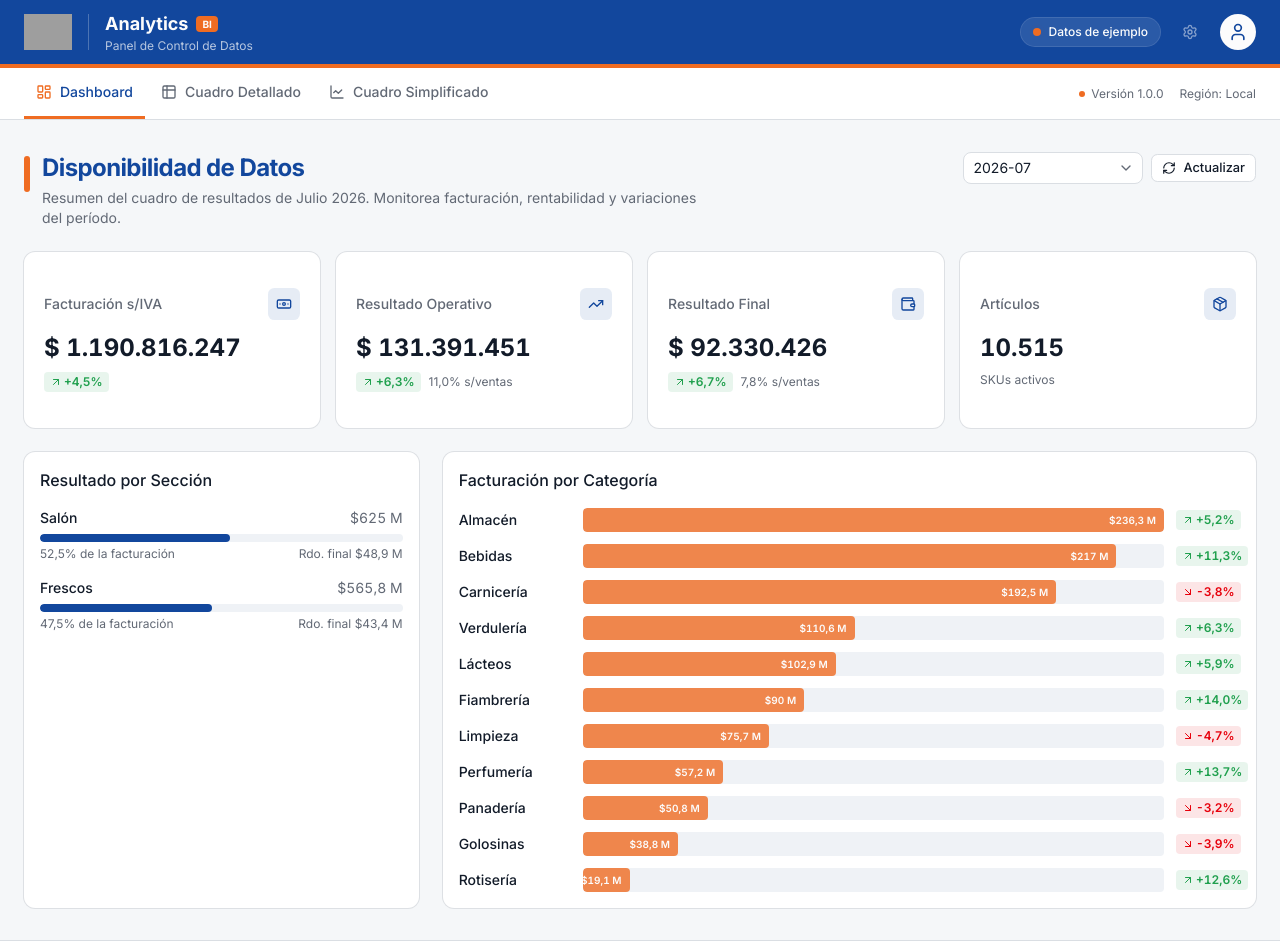
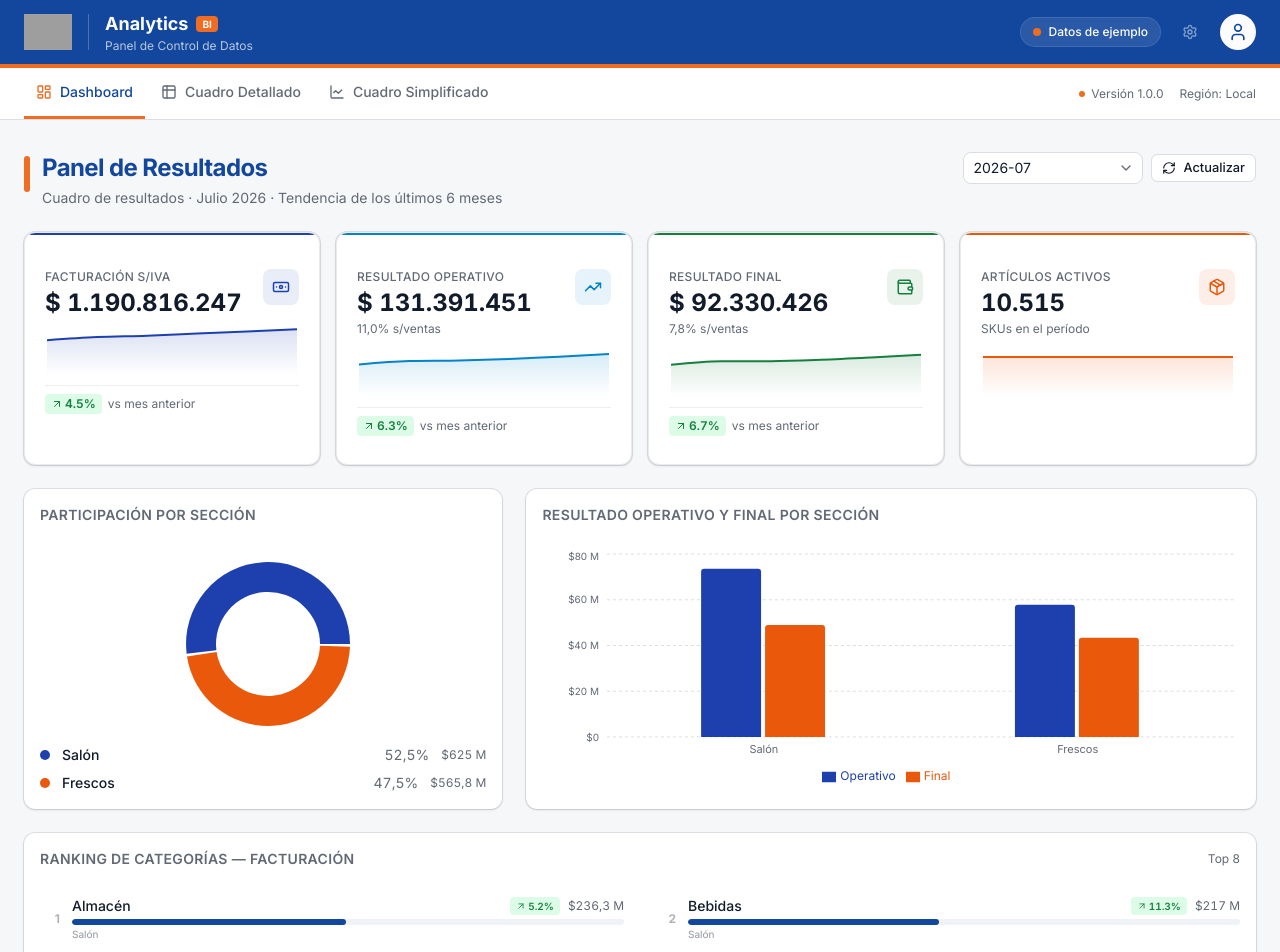
Before and after one commit to Wschanzze/Proyecto-BI, a Next.js app: page / in a window 1280 px wide. Shown: the top 952 px of the page. Built offline with nearby package versions, Linux system fonts and the light colour scheme; grey boxes are pictures that could not be loaded.

Commit message:
feat: enhance top bar logo and add new dashboard charts and KPI cards

```diff
--- a/components/monarca/views/dashboard-view.tsx
+++ b/components/monarca/views/dashboard-view.tsx
@@ -7,11 +7,28 @@ import {
   Wallet,
   Package,
   RefreshCw,
+  ArrowUpRight,
+  ArrowDownRight,
 } from "lucide-react"
+import {
+  ResponsiveContainer,
+  AreaChart,
+  Area,
+  Tooltip,
+  PieChart,
+  Pie,
+  Cell,
+  BarChart,
+  Bar,
+  XAxis,
+  YAxis,
+  CartesianGrid,
+  Legend,
+} from "recharts"
 import { Card, CardContent, CardHeader, CardTitle } from "@/components/ui/card"
 import { Button } from "@/components/ui/button"
-import { PageHeader, PeriodoSelector, VariacionBadge } from "@/components/monarca/shared"
-import { getCuadro, PERIODOS } from "@/lib/data"
+import { PageHeader, PeriodoSelector } from "@/components/monarca/shared"
+import { getCuadro, PERIODOS, tendenciaKPI } from "@/lib/data"
 import {
   formatCurrency,
   formatCurrencyCompact,
@@ -20,10 +37,121 @@ import {
   periodoLabel,
 } from "@/lib/format"
 
-function kpiVariacion(actual: number, anterior: number | undefined | null): number | null {
-  if (anterior === undefined || anterior === null || anterior === 0) return null
+// ── helpers ─────────────────────────────────────────────────────────────────
+
+function kpiVar(actual: number, anterior: number | undefined | null): number | null {
+  if (!anterior) return null
   return ((actual - anterior) / anterior) * 100
 }
+
+const SECTION_COLORS = ["#1e40af", "#ea580c", "#0284c7", "#15803d", "#7c3aed", "#b45309"]
+
+// ── Sparkline micro-chart ────────────────────────────────────────────────────
+
+function Sparkline({ data, color }: { data: { mes: string; value: number }[]; color: string }) {
+  return (
+    <ResponsiveContainer width="100%" height={52}>
+      <AreaChart data={data} margin={{ top: 2, right: 2, left: 2, bottom: 2 }}>
+        <defs>
+          <linearGradient id={`sg-${color.replace("#", "")}`} x1="0" y1="0" x2="0" y2="1">
+            <stop offset="5%" stopColor={color} stopOpacity={0.25} />
+            <stop offset="95%" stopColor={color} stopOpacity={0} />
+          </linearGradient>
+        </defs>
+        <Tooltip
+          content={({ active, payload }) => {
+            if (!active || !payload?.length) return null
+            const p = payload[0]
+            return (
+              <div className="rounded border border-border bg-card px-2 py-1 text-xs shadow">
+                <span className="font-medium">{p.payload.mes}</span>
+                <span className="ml-2 text-muted-foreground">{formatCurrencyCompact(Number(p.value))}</span>
+              </div>
+            )
+          }}
+        />
+        <Area
+          type="monotone"
+          dataKey="value"
+          stroke={color}
+          strokeWidth={2}
+          fill={`url(#sg-${color.replace("#", "")})`}
+          dot={false}
+          activeDot={{ r: 3, strokeWidth: 0 }}
+        />
+      </AreaChart>
+    </ResponsiveContainer>
+  )
+}
+
+// ── KPI Card ─────────────────────────────────────────────────────────────────
+
+function KPICard({
+  label,
+  value,
+  sub,
+  variacion,
+  varLabel,
+  sparkData,
+  sparkColor,
+  icon: Icon,
+}: {
+  label: string
+  value: string
+  sub?: string
+  variacion: number | null
+  varLabel?: string
+  sparkData: { mes: string; value: number }[]
+  sparkColor: string
+  icon: React.ElementType
+}) {
+  const pos = variacion !== null && variacion >= 0
+  return (
+    <Card className="relative overflow-hidden border border-border/60 shadow-sm">
+      {/* top accent stripe */}
+      <div className="absolute inset-x-0 top-0 h-0.5" style={{ background: sparkColor }} />
+      <CardContent className="p-5 pb-3">
+        <div className="flex items-start justify-between">
+          <div className="flex flex-col gap-0.5">
+            <span className="text-xs font-medium uppercase tracking-wide text-muted-foreground">{label}</span>
+            <span className="mt-1 text-2xl font-bold tabular-nums leading-none text-foreground">{value}</span>
+            {sub && <span className="mt-1 text-xs text-muted-foreground">{sub}</span>}
+          </div>
+          <span
+            className="flex h-9 w-9 shrink-0 items-center justify-center rounded-lg"
+            style={{ background: `${sparkColor}18` }}
+          >
+            <Icon className="h-4.5 w-4.5" style={{ color: sparkColor }} />
+          </span>
+        </div>
+
+        {/* sparkline */}
+        <div className="mt-3">
+          <Sparkline data={sparkData} color={sparkColor} />
+        </div>
+
+        {/* variación footer */}
+        {variacion !== null && (
+          <div className="mt-1.5 flex items-center gap-1.5 border-t border-border/50 pt-2">
+            <span
+              className="inline-flex items-center gap-0.5 rounded px-1.5 py-0.5 text-xs font-semibold tabular-nums"
+              style={{
+                background: pos ? "#dcfce7" : "#fee2e2",
+                color: pos ? "#15803d" : "#b91c1c",
+              }}
+            >
+              {pos ? <ArrowUpRight className="h-3 w-3" /> : <ArrowDownRight className="h-3 w-3" />}
+              {Math.abs(variacion).toFixed(1)}%
+            </span>
+            <span className="text-xs text-muted-foreground">{varLabel ?? "vs mes anterior"}</span>
+          </div>
+        )}
+      </CardContent>
+    </Card>
+  )
+}
+
+// ── Main component ────────────────────────────────────────────────────────────
 
 export function DashboardView({
   periodoKey,
@@ -33,60 +161,59 @@ export function DashboardView({
   onPeriodoChange: (v: string) => void
 }) {
   const cuadro = useMemo(() => getCuadro(periodoKey), [periodoKey])
+
   const prevKey = useMemo(() => {
     const p = PERIODOS.find((x) => x.key === periodoKey)
     return p ? PERIODOS.find((x) => x.index === p.index - 1)?.key : undefined
   }, [periodoKey])
+
   const cuadroPrev = useMemo(() => (prevKey ? getCuadro(prevKey) : null), [prevKey])
 
   const { total } = cuadro
   const totalPrev = cuadroPrev?.total
 
-  const kpis = [
-    {
-      label: "Facturación s/IVA",
-      value: formatCurrency(total.facturacion),
-      icon: Banknote,
-      variacion: kpiVariacion(total.facturacion, totalPrev?.facturacion),
-    },
-    {
-      label: "Resultado Operativo",
-      value: formatCurrency(total.resultadoOperativo),
-      icon: TrendingUp,
-      variacion: kpiVariacion(total.resultadoOperativo, totalPrev?.resultadoOperativo),
-      sub: `${formatPercent((total.resultadoOperativo / total.facturacion) * 100)} s/ventas`,
-    },
-    {
-      label: "Resultado Final",
-      value: formatCurrency(total.resultadoFinal),
-      icon: Wallet,
-      variacion: kpiVariacion(total.resultadoFinal, totalPrev?.resultadoFinal),
-      sub: `${formatPercent((total.resultadoFinal / total.facturacion) * 100)} s/ventas`,
-    },
-    {
-      label: "Artículos",
-      value: formatNumber(total.articulos),
-      icon: Package,
-      variacion: null,
-      sub: "SKUs activos",
-    },
-  ]
+  // Sparkline trend data
+  const tFact = useMemo(() => tendenciaKPI(periodoKey, "facturacion", 6), [periodoKey])
+  const tRdoOp = useMemo(() => tendenciaKPI(periodoKey, "resultadoOperativo", 6), [periodoKey])
+  const tRdoFin = useMemo(() => tendenciaKPI(periodoKey, "resultadoFinal", 6), [periodoKey])
 
-  // Ranking de categorías por facturación
-  const categorias = useMemo(
+  // Donut / pie data for secciones
+  const seccionPieData = useMemo(
+    () =>
+      cuadro.secciones.map((s, i) => ({
+        name: s.nombre,
+        value: s.total.facturacion,
+        color: SECTION_COLORS[i] ?? "#64748b",
+      })),
+    [cuadro],
+  )
+
+  // Bar chart: resultado operativo y final por sección
+  const seccionBarData = useMemo(
+    () =>
+      cuadro.secciones.map((s) => ({
+        name: s.nombre,
+        Operativo: s.total.resultadoOperativo,
+        Final: s.total.resultadoFinal,
+      })),
+    [cuadro],
+  )
+
+  // Top categorías por facturación (max 8)
+  const topCategorias = useMemo(
     () =>
       cuadro.secciones
         .flatMap((s) => s.categorias.map((c) => ({ ...c, seccion: s.nombre })))
-        .sort((a, b) => b.metrics.facturacion - a.metrics.facturacion),
+        .sort((a, b) => b.metrics.facturacion - a.metrics.facturacion)
+        .slice(0, 8),
     [cuadro],
   )
-  const maxFact = categorias[0]?.metrics.facturacion ?? 1
 
   return (
     <div>
       <PageHeader
-        title="Disponibilidad de Datos"
-        subtitle={`Resumen del cuadro de resultados de ${periodoLabel(cuadro.periodo.anio, cuadro.periodo.mes)}. Monitorea facturación, rentabilidad y variaciones del período.`}
+        title="Panel de Resultados"
+        subtitle={`Cuadro de resultados · ${periodoLabel(cuadro.periodo.anio, cuadro.periodo.mes)} · Tendencia de los últimos 6 meses`}
         actions={
           <>
             <PeriodoSelector value={periodoKey} onChange={onPeriodoChange} />
@@ -98,86 +225,185 @@ export function DashboardView({
         }
       />
 
-      {/* KPIs */}
-      <div className="grid grid-cols-1 gap-4 sm:grid-cols-2 lg:grid-cols-4">
-        {kpis.map((kpi) => {
-          const Icon = kpi.icon
+      {/* ── KPI row ── */}
+      <div className="grid grid-cols-1 gap-4 sm:grid-cols-2 xl:grid-cols-4">
+        <KPICard
+          label="Facturación s/IVA"
+          value={formatCurrency(total.facturacion)}
+          variacion={kpiVar(total.facturacion, totalPrev?.facturacion)}
+          sparkData={tFact}
+          sparkColor="#1e40af"
+          icon={Banknote}
+        />
+        <KPICard
+          label="Resultado Operativo"
+          value={formatCurrency(total.resultadoOperativo)}
+          sub={`${formatPercent((total.resultadoOperativo / total.facturacion) * 100)} s/ventas`}
+          variacion={kpiVar(total.resultadoOperativo, totalPrev?.resultadoOperativo)}
+          sparkData={tRdoOp}
+          sparkColor="#0284c7"
+          icon={TrendingUp}
+        />
+        <KPICard
+          label="Resultado Final"
+          value={formatCurrency(total.resultadoFinal)}
+          sub={`${formatPercent((total.resultadoFinal / total.facturacion) * 100)} s/ventas`}
+          variacion={kpiVar(total.resultadoFinal, totalPrev?.resultadoFinal)}
+          sparkData={tRdoFin}
+          sparkColor="#15803d"
+          icon={Wallet}
+        />
+        <KPICard
+          label="Artículos Activos"
+          value={formatNumber(total.articulos)}
+          sub="SKUs en el período"
+          variacion={null}
+          sparkData={tFact.map((d) => ({ ...d, value: total.articulos }))}
+          sparkColor="#ea580c"
+          icon={Package}
+        />
+      </div>
+
+      {/* ── Second row: donut + bar ── */}
+      <div className="mt-6 grid grid-cols-1 gap-6 lg:grid-cols-5">
+
+        {/* Donut: participación por sección */}
+        <Card className="lg:col-span-2 border-border/60 shadow-sm">
+          <CardHeader className="pb-2">
+            <CardTitle className="text-sm font-semibold uppercase tracking-wide text-muted-foreground">
+              Participación por Sección
+            </CardTitle>
+          </CardHeader>
+          <CardContent className="flex flex-col items-center gap-4">
+            <PieChart width={200} height={180}>
+              <Pie
+                data={seccionPieData}
+                cx={100}
+                cy={90}
+                innerRadius={52}
+                outerRadius={82}
+                paddingAngle={2}
+                dataKey="value"
+              >
+                {seccionPieData.map((entry) => (
+                  <Cell key={entry.name} fill={entry.color} stroke="transparent" />
+                ))}
+              </Pie>
+              <Tooltip
+                formatter={(val: number) => [formatCurrencyCompact(val), "Facturación"]}
+                contentStyle={{ fontSize: 12, borderRadius: 6 }}
+              />
+            </PieChart>
+            <div className="w-full space-y-2">
+              {seccionPieData.map((s) => {
+                const pct = (s.value / total.facturacion) * 100
                 return (
-            <Card key={kpi.label}>
-              <CardContent className="p-5">
-                <div className="flex items-center justify-between">
-                  <span className="text-sm font-medium text-muted-foreground">{kpi.label}</span>
-                  <span className="flex h-8 w-8 items-center justify-center rounded-md bg-primary/10 text-primary">
-                    <Icon className="h-4 w-4" />
-                  </span>
+                  <div key={s.name} className="flex items-center gap-3">
+                    <span className="h-2.5 w-2.5 shrink-0 rounded-full" style={{ background: s.color }} />
+                    <span className="flex-1 truncate text-sm font-medium">{s.name}</span>
+                    <span className="tabular-nums text-sm text-muted-foreground">{formatPercent(pct)}</span>
+                    <span className="tabular-nums text-xs text-muted-foreground">{formatCurrencyCompact(s.value)}</span>
                   </div>
-                <div className="mt-3 text-2xl font-bold tabular-nums text-foreground">{kpi.value}</div>
-                <div className="mt-2 flex items-center gap-2">
-                  {kpi.variacion !== null && <VariacionBadge value={kpi.variacion} />}
-                  {kpi.sub && <span className="text-xs text-muted-foreground">{kpi.sub}</span>}
+                )
+              })}
             </div>
           </CardContent>
         </Card>
-          )
-        })}
+
+        {/* Bar: resultado por sección */}
+        <Card className="lg:col-span-3 border-border/60 shadow-sm">
+          <CardHeader className="pb-2">
+            <CardTitle className="text-sm font-semibold uppercase tracking-wide text-muted-foreground">
+              Resultado Operativo y Final por Sección
+            </CardTitle>
+          </CardHeader>
+          <CardContent>
+            <ResponsiveContainer width="100%" height={240}>
+              <BarChart data={seccionBarData} barCategoryGap="30%" barGap={4}>
+                <CartesianGrid strokeDasharray="3 3" stroke="var(--border)" vertical={false} />
+                <XAxis
+                  dataKey="name"
+                  tick={{ fontSize: 11, fill: "var(--muted-foreground)" }}
+                  axisLine={false}
+                  tickLine={false}
+                />
+                <YAxis
+                  tick={{ fontSize: 10, fill: "var(--muted-foreground)" }}
+                  axisLine={false}
+                  tickLine={false}
+                  tickFormatter={(v) => formatCurrencyCompact(v)}
+                  width={60}
+                />
+                <Tooltip
+                  formatter={(v: number, name: string) => [formatCurrencyCompact(v), name]}
+                  contentStyle={{ fontSize: 12, borderRadius: 6 }}
+                />
+                <Legend wrapperStyle={{ fontSize: 12 }} />
+                <Bar dataKey="Operativo" fill="#1e40af" radius={[3, 3, 0, 0]} />
+                <Bar dataKey="Final" fill="#ea580c" radius={[3, 3, 0, 0]} />
+              </BarChart>
+            </ResponsiveContainer>
+          </CardContent>
+        </Card>
       </div>
 
-      <div className="mt-6 grid grid-cols-1 gap-6 lg:grid-cols-3">
-        {/* Resultado por sección */}
-        <Card className="lg:col-span-1">
-          <CardHeader>
-            <CardTitle className="text-base">Resultado por Sección</CardTitle>
+      {/* ── Third row: category ranking ── */}
+      <div className="mt-6">
+        <Card className="border-border/60 shadow-sm">
+          <CardHeader className="pb-3">
+            <div className="flex items-center justify-between">
+              <CardTitle className="text-sm font-semibold uppercase tracking-wide text-muted-foreground">
+                Ranking de Categorías — Facturación
+              </CardTitle>
+              <span className="text-xs text-muted-foreground">Top 8</span>
+            </div>
           </CardHeader>
-          <CardContent className="space-y-4">
-            {cuadro.secciones.map((sec) => {
-              const pct = (sec.total.facturacion / total.facturacion) * 100
+          <CardContent>
+            <div className="grid grid-cols-1 gap-x-8 gap-y-3 sm:grid-cols-2">
+              {topCategorias.map((cat, i) => {
+                const pct = (cat.metrics.facturacion / total.facturacion) * 100
+                const varMa = cat.metrics.variacionMesAnterior
+                const pos = varMa !== null && varMa >= 0
                 return (
-                <div key={sec.id}>
-                  <div className="mb-1.5 flex items-center justify-between text-sm">
-                    <span className="font-medium">{sec.nombre}</span>
-                    <span className="tabular-nums text-muted-foreground">
-                      {formatCurrencyCompact(sec.total.facturacion)}
+                  <div key={cat.id} className="flex items-center gap-3">
+                    <span className="w-5 shrink-0 text-right text-xs font-bold text-muted-foreground/50">
+                      {i + 1}
+                    </span>
+                    <div className="flex-1">
+                      <div className="mb-1 flex items-center justify-between gap-2">
+                        <span className="truncate text-sm font-medium leading-none" title={cat.nombre}>
+                          {cat.nombre}
+                        </span>
+                        <div className="flex shrink-0 items-center gap-2">
+                          {varMa !== null && (
+                            <span
+                              className="inline-flex items-center gap-0.5 rounded px-1.5 py-0.5 text-[10px] font-semibold tabular-nums"
+                              style={{
+                                background: pos ? "#dcfce7" : "#fee2e2",
+                                color: pos ? "#15803d" : "#b91c1c",
+                              }}
+                            >
+                              {pos ? <ArrowUpRight className="h-2.5 w-2.5" /> : <ArrowDownRight className="h-2.5 w-2.5" />}
+                              {Math.abs(varMa).toFixed(1)}%
+                            </span>
+                          )}
+                          <span className="tabular-nums text-xs text-muted-foreground">
+                            {formatCurrencyCompact(cat.metrics.facturacion)}
                           </span>
                         </div>
-                  <div className="h-2 w-full overflow-hidden rounded-full bg-muted">
-                    <div className="h-full rounded-full bg-primary" style={{ width: `${pct}%` }} />
                       </div>
-                  <div className="mt-1 flex items-center justify-between text-xs text-muted-foreground">
-                    <span>{formatPercent(pct)} de la facturación</span>
-                    <span>Rdo. final {formatCurrencyCompact(sec.total.resultadoFinal)}</span>
+                      <div className="h-1.5 w-full overflow-hidden rounded-full bg-muted">
+                        <div
+                          className="h-full rounded-full bg-primary transition-all duration-500"
+                          style={{ width: `${pct * 2.5}%`, maxWidth: "100%" }}
+                        />
+                      </div>
+                      <div className="mt-0.5 text-[10px] text-muted-foreground/70">{cat.seccion}</div>
                     </div>
                   </div>
                 )
               })}
-          </CardContent>
-        </Card>
-
-        {/* Ranking categorías */}
-        <Card className="lg:col-span-2">
-          <CardHeader>
-            <CardTitle className="text-base">Facturación por Categoría</CardTitle>
-          </CardHeader>
-          <CardContent className="space-y-3">
-            {categorias.map((cat) => (
-              <div key={cat.id} className="flex items-center gap-3">
-                <span className="w-28 shrink-0 truncate text-sm font-medium" title={cat.nombre}>
-                  {cat.nombre}
-                </span>
-                <div className="h-6 flex-1 overflow-hidden rounded bg-muted">
-                  <div
-                    className="flex h-full items-center justify-end rounded bg-accent/80 pr-2"
-                    style={{ width: `${Math.max((cat.metrics.facturacion / maxFact) * 100, 6)}%` }}
-                  >
-                    <span className="text-[10px] font-semibold text-accent-foreground tabular-nums">
-                      {formatCurrencyCompact(cat.metrics.facturacion)}
-                    </span>
             </div>
-                </div>
-                <div className="w-16 shrink-0 text-right">
-                  <VariacionBadge value={cat.metrics.variacionMesAnterior} />
-                </div>
-              </div>
-            ))}
           </CardContent>
         </Card>
       </div>
--- a/lib/data.ts
+++ b/lib/data.ts
@@ -563,3 +563,29 @@ export function seriePorCategoria(categoriaId: string, desdeIndex = 6): PuntoSer
 export function todasLasCategorias(): { id: string; nombre: string; seccion: string }[] {
   return CATALOGO.flatMap((s) => s.categorias.map((c) => ({ id: c.id, nombre: c.nombre, seccion: s.nombre })))
 }
+
+// Últimos N periodos para las sparklines de tendencia de los KPIs.
+export interface PuntoTendencia {
+  mes: string // "Ene", "Feb" …
+  value: number
+}
+
+export function tendenciaKPI(
+  periodoKey: string,
+  metrica: "facturacion" | "resultadoOperativo" | "resultadoFinal",
+  ultimos = 6,
+): PuntoTendencia[] {
+  const MESES_CORTO = ["Ene","Feb","Mar","Abr","May","Jun","Jul","Ago","Sep","Oct","Nov","Dic"]
+  const periodo = PERIODOS.find((p) => p.key === periodoKey) ?? PERIODO_ACTUAL
+  const desde = Math.max(0, periodo.index - ultimos + 1)
+  return PERIODOS.filter((p) => p.index >= desde && p.index <= periodo.index).map((p) => {
+    let value = 0
+    for (const sec of CATALOGO) {
+      for (const cat of sec.categorias) {
+        const m = metricsPorCategoria(cat, p)
+        value += m[metrica]
+      }
+    }
+    return { mes: MESES_CORTO[p.mes - 1], value }
+  })
+}
```
Also changed, not shown: components/monarca/top-bar.tsx (+8 -6 lines). Lines whose indentation alone changed are shown as unchanged.
